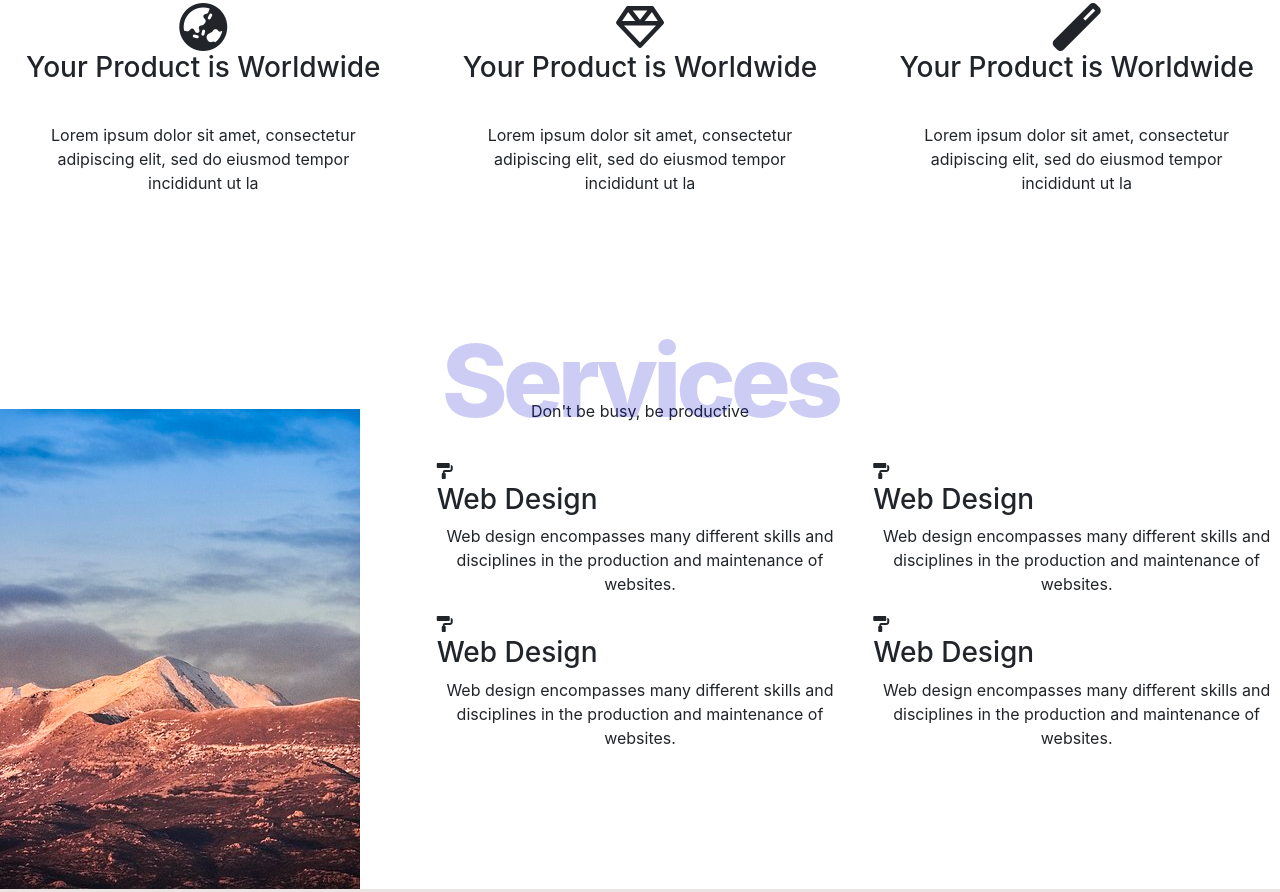
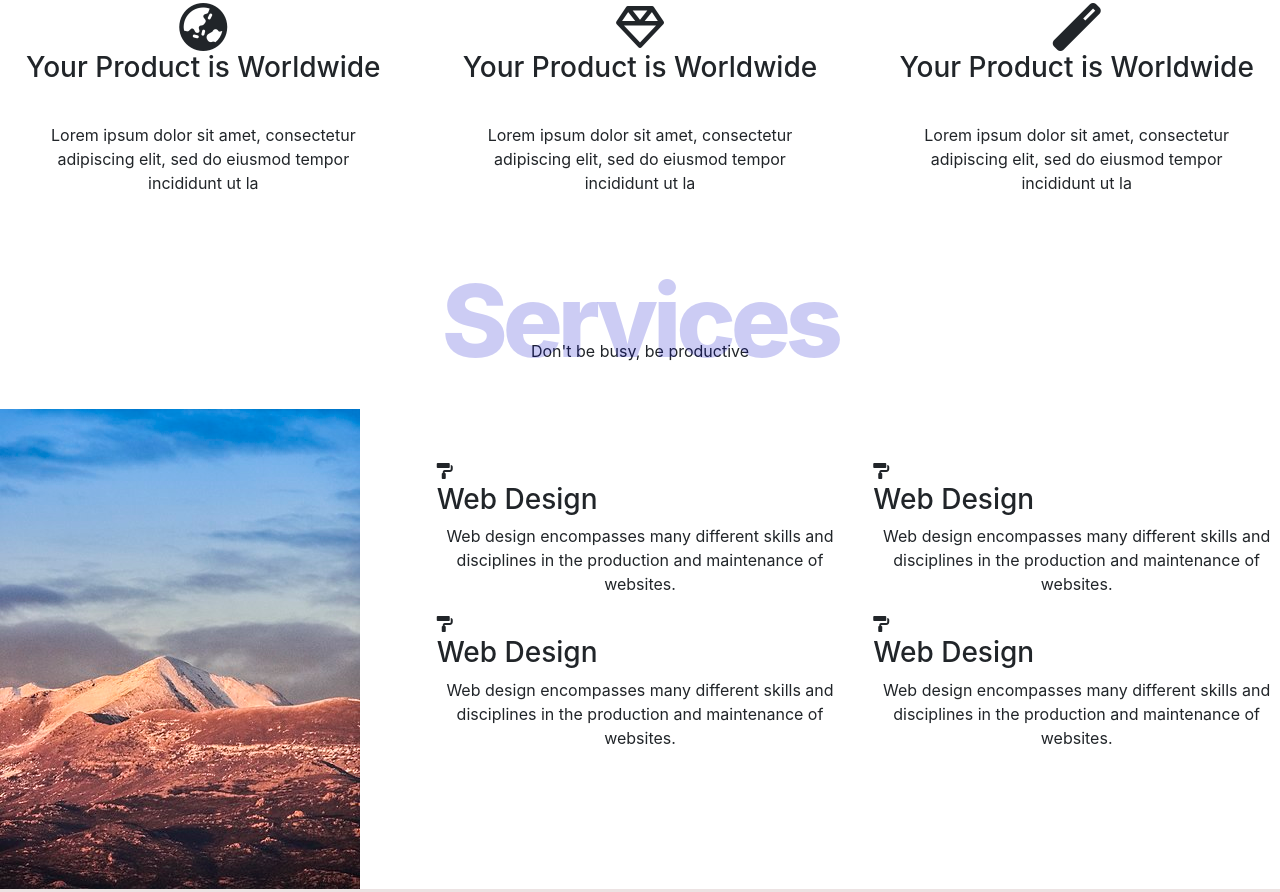
Before and after one commit to Esmail-Mostafa/Project-1, a plain HTML site: page index.html in a window 1280 px wide. Shown: the part 845-1737 px from the top of the page. Drawn offline with Linux system fonts and the light colour scheme.

Commit message:
second commint

```diff
--- a/style.css
+++ b/style.css
@@ -55,9 +55,8 @@ bottom: 100px;
 
 .what {
     position: relative;
-    top: 30px;
-    bottom: 50px; ;
-    ;
+bottom: 30px;
+
 }
 
 .prg {
```
